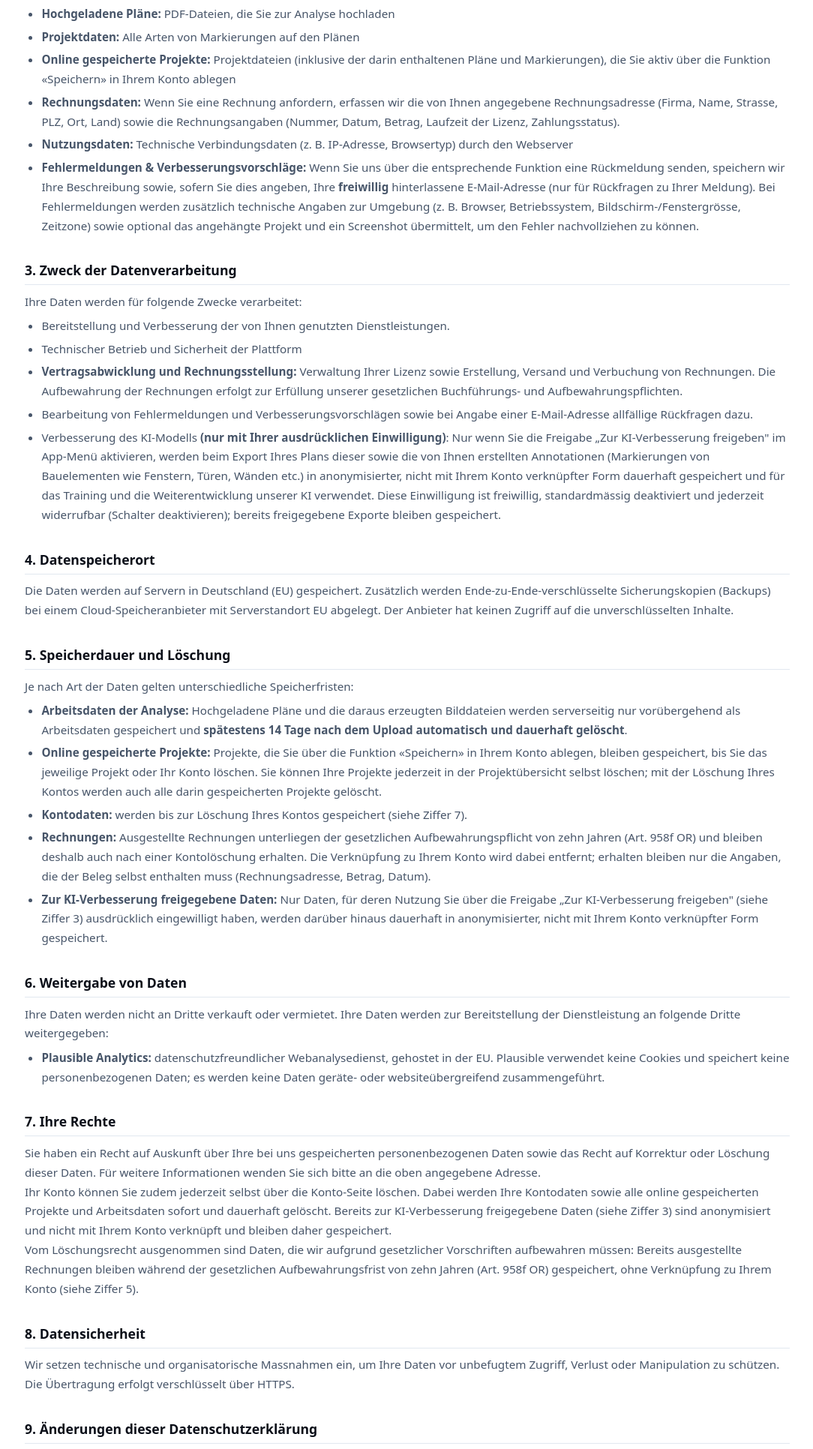
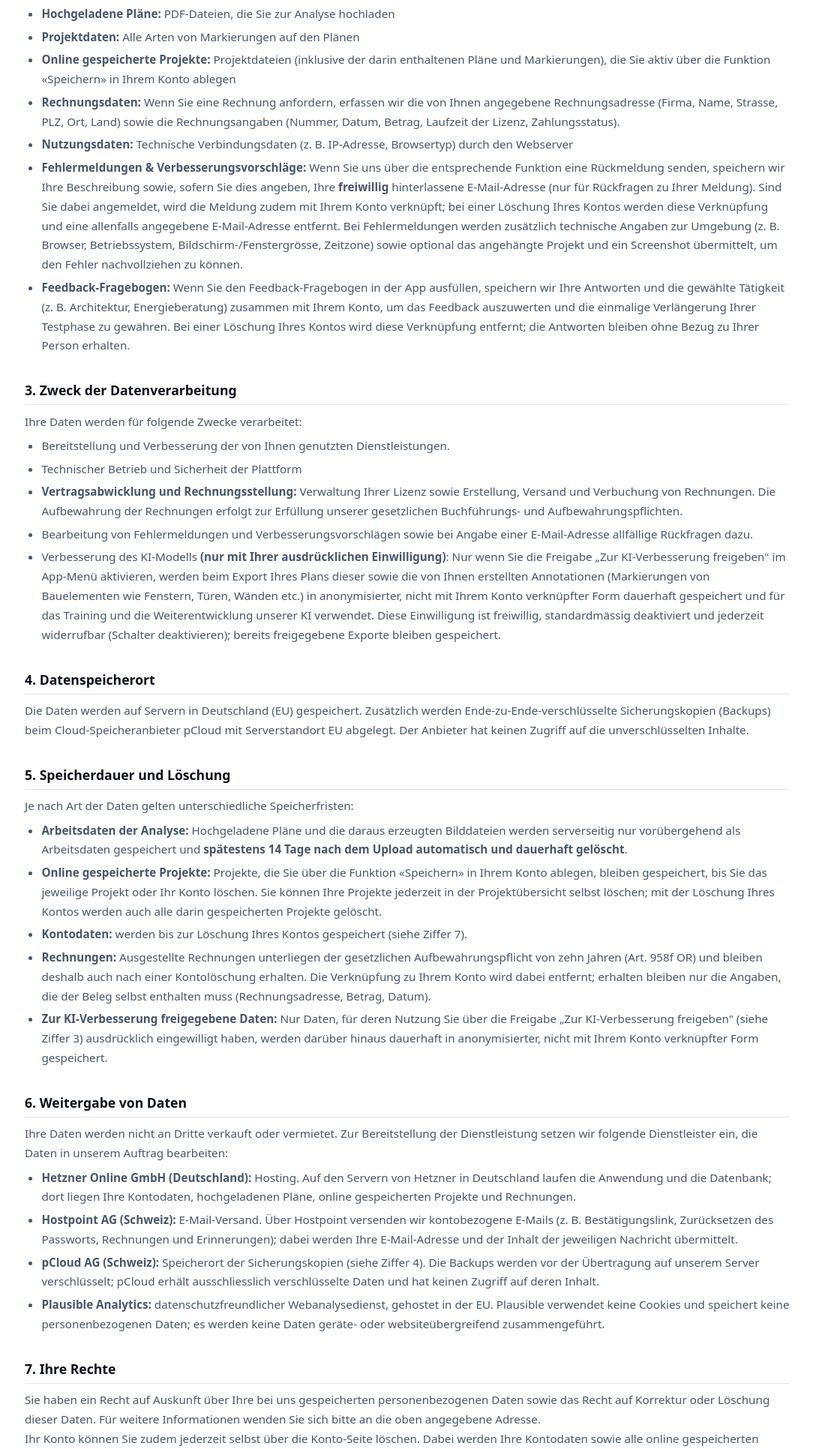
Before and after one commit to reziprok22/Planvision, a Django app: page /datenschutz/ in a window 1280 px wide. Shown: the part 483-2415 px from the top of the page at 75% size, without its empty margins (97-1181 px from the left). Run offline with Django 5.2, Linux system fonts and the light colour scheme.

Commit message:
Datenschutz: Auftragsbearbeiter Hetzner, Hostpoint und pCloud genannt
- Auftragsbearbeiter hinzugefügt
- Datenschutzerklärung (Feedback-Fragebogen und Fehlermeldungen)
- Entfernen der E-Mail-Adresse beim Löschen eines Kontos.

Co-Authored-By: Claude Opus 5.5 <noreply@anthropic.com>

```diff
--- a/templates/datenschutz.html
+++ b/templates/datenschutz.html
@@ -22,7 +22,8 @@
             <li><strong>Online gespeicherte Projekte:</strong> Projektdateien (inklusive der darin enthaltenen Pläne und Markierungen), die Sie aktiv über die Funktion «Speichern» in Ihrem Konto ablegen</li>
             <li><strong>Rechnungsdaten:</strong> Wenn Sie eine Rechnung anfordern, erfassen wir die von Ihnen angegebene Rechnungsadresse (Firma, Name, Strasse, PLZ, Ort, Land) sowie die Rechnungsangaben (Nummer, Datum, Betrag, Laufzeit der Lizenz, Zahlungsstatus).</li>
             <li><strong>Nutzungsdaten:</strong> Technische Verbindungsdaten (z. B. IP-Adresse, Browsertyp) durch den Webserver</li>
-            <li><strong>Fehlermeldungen &amp; Verbesserungsvorschläge:</strong> Wenn Sie uns über die entsprechende Funktion eine Rückmeldung senden, speichern wir Ihre Beschreibung sowie, sofern Sie dies angeben, Ihre <strong>freiwillig</strong> hinterlassene E-Mail-Adresse (nur für Rückfragen zu Ihrer Meldung). Bei Fehlermeldungen werden zusätzlich technische Angaben zur Umgebung (z. B. Browser, Betriebssystem, Bildschirm-/Fenstergrösse, Zeitzone) sowie optional das angehängte Projekt und ein Screenshot übermittelt, um den Fehler nachvollziehen zu können.</li>
+            <li><strong>Fehlermeldungen &amp; Verbesserungsvorschläge:</strong> Wenn Sie uns über die entsprechende Funktion eine Rückmeldung senden, speichern wir Ihre Beschreibung sowie, sofern Sie dies angeben, Ihre <strong>freiwillig</strong> hinterlassene E-Mail-Adresse (nur für Rückfragen zu Ihrer Meldung). Sind Sie dabei angemeldet, wird die Meldung zudem mit Ihrem Konto verknüpft; bei einer Löschung Ihres Kontos werden diese Verknüpfung und eine allenfalls angegebene E-Mail-Adresse entfernt. Bei Fehlermeldungen werden zusätzlich technische Angaben zur Umgebung (z. B. Browser, Betriebssystem, Bildschirm-/Fenstergrösse, Zeitzone) sowie optional das angehängte Projekt und ein Screenshot übermittelt, um den Fehler nachvollziehen zu können.</li>
+            <li><strong>Feedback-Fragebogen:</strong> Wenn Sie den Feedback-Fragebogen in der App ausfüllen, speichern wir Ihre Antworten und die gewählte Tätigkeit (z. B. Architektur, Energieberatung) zusammen mit Ihrem Konto, um das Feedback auszuwerten und die einmalige Verlängerung Ihrer Testphase zu gewähren. Bei einer Löschung Ihres Kontos wird diese Verknüpfung entfernt; die Antworten bleiben ohne Bezug zu Ihrer Person erhalten.</li>
         </ul>
 
         <h2>3. Zweck der Datenverarbeitung</h2>
@@ -39,8 +40,8 @@
         <h2>4. Datenspeicherort</h2>
         <p>
             Die Daten werden auf Servern in Deutschland (EU) gespeichert. Zusätzlich werden
-            Ende-zu-Ende-verschlüsselte Sicherungskopien (Backups) bei einem Cloud-Speicheranbieter
-            mit Serverstandort EU abgelegt. Der Anbieter hat keinen Zugriff auf die unverschlüsselten
+            Ende-zu-Ende-verschlüsselte Sicherungskopien (Backups) beim Cloud-Speicheranbieter
+            pCloud mit Serverstandort EU abgelegt. Der Anbieter hat keinen Zugriff auf die unverschlüsselten
             Inhalte.
         </p>
 
@@ -71,9 +72,14 @@
 
         <h2>6. Weitergabe von Daten</h2>
         <p>
-            Ihre Daten werden nicht an Dritte verkauft oder vermietet. Ihre Daten werden zur Bereitstellung der Dienstleistung an folgende Dritte weitergegeben:
+            Ihre Daten werden nicht an Dritte verkauft oder vermietet. Zur Bereitstellung der
+            Dienstleistung setzen wir folgende Dienstleister ein, die Daten in unserem Auftrag
+            bearbeiten:
         </p>
         <ul>
+            <li><strong>Hetzner Online GmbH (Deutschland): </strong>Hosting. Auf den Servern von Hetzner in Deutschland laufen die Anwendung und die Datenbank; dort liegen Ihre Kontodaten, hochgeladenen Pläne, online gespeicherten Projekte und Rechnungen.</li>
+            <li><strong>Hostpoint AG (Schweiz): </strong>E-Mail-Versand. Über Hostpoint versenden wir kontobezogene E-Mails (z. B. Bestätigungslink, Zurücksetzen des Passworts, Rechnungen und Erinnerungen); dabei werden Ihre E-Mail-Adresse und der Inhalt der jeweiligen Nachricht übermittelt.</li>
+            <li><strong>pCloud AG (Schweiz): </strong>Speicherort der Sicherungskopien (siehe Ziffer 4). Die Backups werden vor der Übertragung auf unserem Server verschlüsselt; pCloud erhält ausschliesslich verschlüsselte Daten und hat keinen Zugriff auf deren Inhalt.</li>
             <li><strong>Plausible Analytics: </strong>datenschutzfreundlicher Webanalysedienst, gehostet in der EU. Plausible verwendet keine Cookies und speichert keine personenbezogenen Daten; es werden keine Daten geräte- oder websiteübergreifend zusammengeführt.</li>
 
         </ul>
```
Also changed, not shown: CLAUDE.md (+1 -1 lines), core/models.py (+12 -1 lines), core/tests.py (+19 -1 lines), 1 other file.
